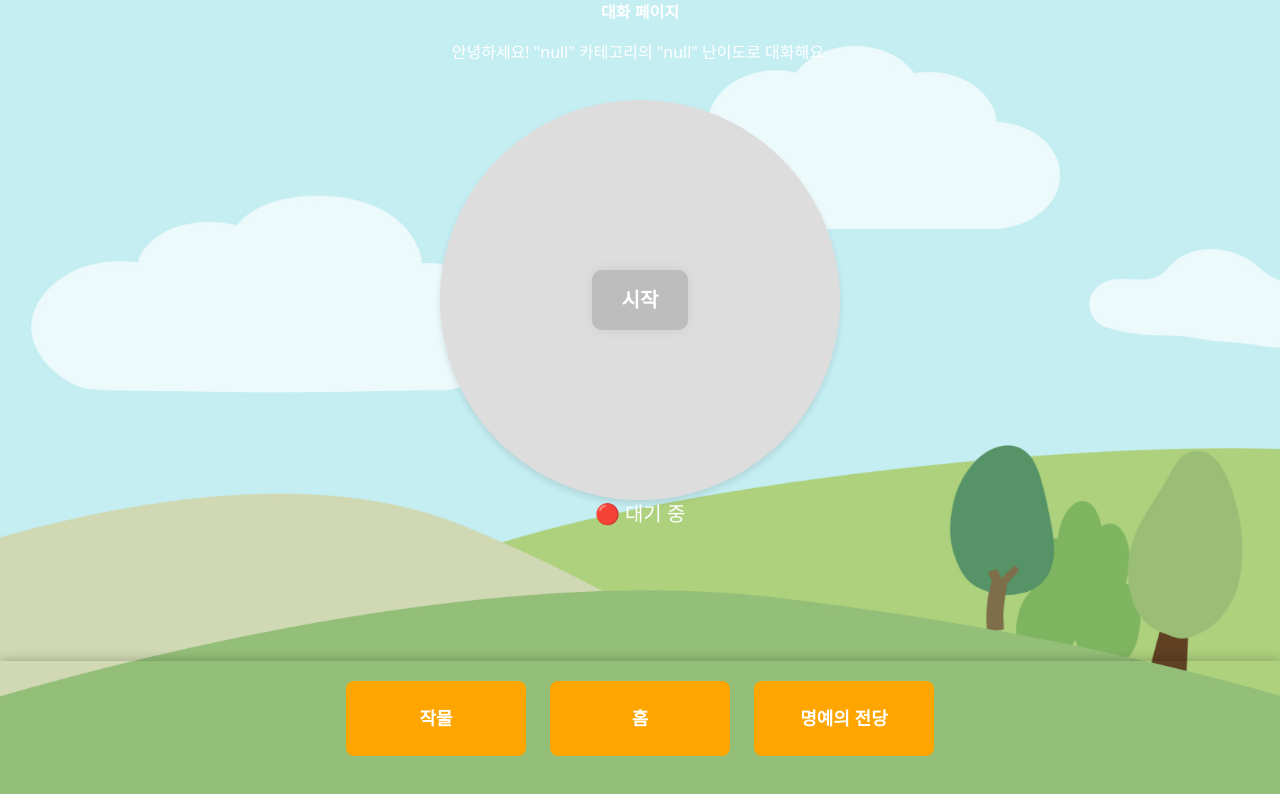
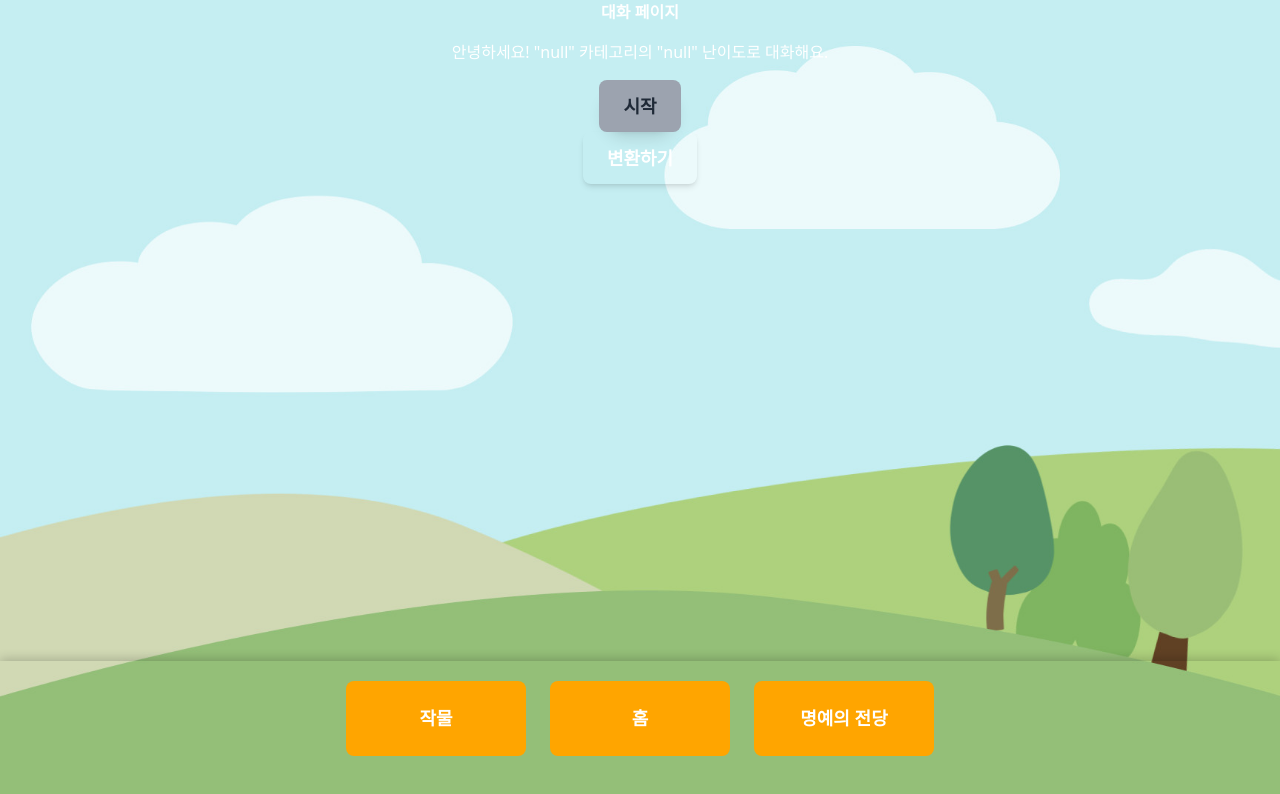
Before and after one commit to juyeon320/hackathon_team, a Next.js app in the folder my-app/: page /chat in a window 1280 px wide. Shown: the top 794 px of the page. Built offline with nearby package versions, Linux system fonts and the light colour scheme.

Commit message:
feat: stt

```diff
--- /dev/null
+++ b/my-app/src/app/api/stt/route.js
@@ -0,0 +1,57 @@
+import { OpenAI } from "openai";
+import fs from "fs";
+import path from "path";
+import { NextResponse } from "next/server";
+
+// OpenAI API 설정
+const openai = new OpenAI({
+  apiKey: process.env.OPENAI_API_KEY,
+});
+
+export async function POST(req) {
+  try {
+    // (A) FormData에서 파일 가져오기
+    const formData = await req.formData();
+    const file = formData.get("audioFile");
+
+    if (!file) {
+      return NextResponse.json({ error: "No audio file provided" }, { status: 400 });
+    }
+
+    // (B) Blob -> Buffer 변환
+    const arrayBuffer = await file.arrayBuffer();
+    const buffer = Buffer.from(arrayBuffer);
+
+    // (C) 임시 파일 저장 (Whisper API는 파일을 직접 읽어야 함)
+    const tempDir = "/tmp";
+    const tempPath = path.join(tempDir, "temp-audio.webm");
+
+    // 디렉토리가 없으면 생성
+    if (!fs.existsSync(tempDir)) {
+      fs.mkdirSync(tempDir, { recursive: true });
+    }
+
+    fs.writeFileSync(tempPath, buffer);
+    console.log("✅ 파일 생성 완료:", tempPath);
+
+    // (D) Whisper API 호출 (파일 스트림 사용 필수)
+    const transcription = await openai.audio.transcriptions.create({
+      file: fs.createReadStream(tempPath), // ✅ 파일 스트림으로 전달해야 함
+      model: "whisper-1",
+      language: "ko", // 한국어 설정
+    });
+
+    console.log("📝 Whisper 변환 결과:", transcription.text);
+
+    // (E) **파일 삭제**
+    if (fs.existsSync(tempPath)) {
+      fs.unlinkSync(tempPath);
+    }
+
+    // (F) 변환된 텍스트 반환
+    return NextResponse.json({ text: transcription.text });
+  } catch (error) {
+    console.error("❌ Transcribe error:", error);
+    return NextResponse.json({ error: error.message }, { status: 500 });
+  }
+}
--- a/my-app/src/pages/chat.js
+++ b/my-app/src/pages/chat.js
@@ -1,8 +1,8 @@
 "use client";
 
+import { useState, useRef } from "react";
+import { useSearchParams, useRouter } from "next/navigation";
 import "../styles/globals.css";
-import { useSearchParams, useRouter } from "next/navigation";
-import { useState } from "react";
 import Footer from "@/component/footer";
 
 export default function ChatPage() {
@@ -14,14 +14,67 @@ export default function ChatPage() {
   const [messages, setMessages] = useState([
     { sender: "system", text: `안녕하세요! "${category}" 카테고리의 "${difficulty}" 난이도로 대화해요.` },
   ]);
-  const [isRecording, setIsRecording] = useState(false); // 🎙️ 녹음 상태
+  const [isRecording, setIsRecording] = useState(false);
+  const [audioChunks, setAudioChunks] = useState([]);
+  const mediaRecorderRef = useRef(null);
 
-  const toggleRecording = () => {
-    if (isRecording) {
-      // 🔴 중지 버튼을 누르면 경험치 획득 페이지로 이동
-      router.push(`/experience?difficulty=${difficulty}`);
-    } else {
-      setIsRecording(true);
+  // 🎙️ 녹음 시작
+  const startRecording = async () => {
+    setAudioChunks([]);
+
+    // 브라우저 마이크 권한 요청
+    const stream = await navigator.mediaDevices.getUserMedia({ audio: true });
+
+    // MediaRecorder로 녹음 시작
+    const mediaRecorder = new MediaRecorder(stream);
+    mediaRecorderRef.current = mediaRecorder;
+
+    mediaRecorder.ondataavailable = (event) => {
+      if (event.data.size > 0) {
+        setAudioChunks((prev) => [...prev, event.data]);
+      }
+    };
+
+    mediaRecorder.start();
+    setIsRecording(true);
+  };
+
+  // ⏹️ 녹음 종료
+  const stopRecording = () => {
+    if (!mediaRecorderRef.current) return;
+    mediaRecorderRef.current.stop();
+    setIsRecording(false);
+  };
+
+  // 🎤 Whisper API 호출
+  const handleTranscribe = async () => {
+    if (audioChunks.length === 0) {
+      alert("녹음 데이터가 없습니다.");
+      return;
+    }
+
+    // Blob 생성
+    const blob = new Blob(audioChunks, { type: "audio/webm" });
+
+    // FormData에 담아서 전송
+    const formData = new FormData();
+    formData.append("audioFile", blob, "recording.webm");
+
+    try {
+      const res = await fetch("http://localhost:3000/api/stt", {
+        method: "POST",
+        body: formData,
+      });
+      if (!res.ok) {
+        throw new Error(`Server error: ${res.status}`);
+      }
+      const data = await res.json();
+
+      // 변환된 텍스트를 채팅 메시지로 추가
+      setMessages((prev) => [...prev, { sender: "user", text: data.text || "변환 실패" }]);
+    } catch (err) {
+      console.error("Transcription error:", err);
+      alert("오류 발생: " + err.message);
     }
   };
 
@@ -31,7 +84,7 @@ export default function ChatPage() {
 
       <h1 className="text-3xl font-bold mb-4 text-white">대화 페이지</h1>
 
-      {/* 채팅 내용 */}
+      {/* 채팅 메시지 박스 */}
       <div className="w-full max-w-md h-64 overflow-y-auto border-b-2 border-gray-300 mb-4 p-2 backdrop-blur-md bg-white/10 rounded-lg">
         {messages.map((msg, index) => (
           <p key={index} className={msg.sender === "user" ? "text-right text-blue-300" : "text-left text-white"}>
@@ -42,47 +95,26 @@ export default function ChatPage() {
 
       {/* 중앙 원형 버튼 */}
       <div className="flex flex-col items-center justify-center mt-12">
-        <div
-          style={{
-            width: "400px",
-            height: "400px",
-            backgroundColor: "#ddd",
-            borderRadius: "50%",
-            display: "flex",
-            justifyContent: "center",
-            alignItems: "center",
-            fontSize: "16px",
-            color: "#555",
-            marginTop: "20px",
-            boxShadow: "0 4px 6px rgba(0, 0, 0, 0.1)" // 그림자 추가
-          }}
-        >
+        <div className="w-[400px] h-[400px] bg-gray-300 rounded-full flex items-center justify-center shadow-lg">
           {/* 버튼 */}
           <button
-            onClick={toggleRecording}
-            style={{
-              padding: "15px 30px",
-              fontSize: "20px",
-              fontWeight: "bold",
-              borderRadius: "10px",
-              border: "none",
-              cursor: "pointer",
-              transition: "all 0.3s",
-              backgroundColor: isRecording ? "#d32f2f" : "#bdbdbd",
-              color: "#fff",
-              boxShadow: isRecording ? "0px 0px 15px rgba(211, 47, 47, 0.8)" : "0px 0px 10px rgba(189, 189, 189, 0.5)",
-              animation: isRecording ? "pulse 1.5s infinite" : "none"
-            }}
+            onClick={isRecording ? stopRecording : startRecording}
+            className={`px-6 py-3 text-lg font-bold rounded-lg transition-all duration-300
+              ${isRecording ? "bg-red-600 text-white animate-pulse" : "bg-gray-400 text-gray-800 hover:bg-gray-500"}`}
           >
             {isRecording ? "중지" : "시작"}
           </button>
         </div>
       </div>
 
-      {/* 상태 표시 */}
-      <p className="text-xl text-white mt-4">
-        {isRecording ? "🎙️ 녹음 중..." : "🔴 대기 중"}
-      </p>
+      {/* 음성 → 텍스트 변환 버튼 */}
+      <button
+        onClick={handleTranscribe}
+        className="mt-4 px-6 py-3 bg-blue-600 text-white text-lg font-bold rounded-lg shadow-md hover:bg-blue-700 transition duration-200"
+        disabled={isRecording}
+      >
+        변환하기
+      </button>
 
       <Footer />
     </div>
```
